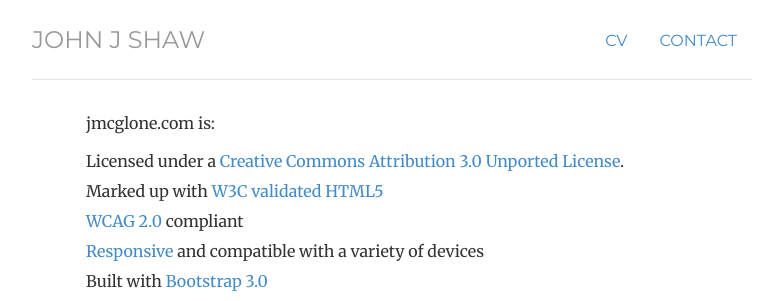
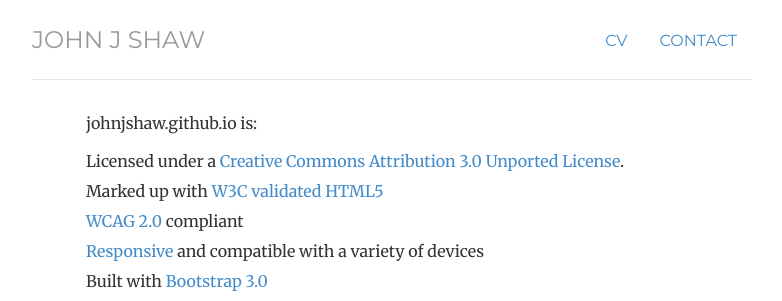
Before and after one commit to JohnJShaw/johnjshaw.github.io, a Jekyll site: the page built from about/index.html, in a window 1280 px wide. Shown: the top 301 px of the page, without its empty margins (248-1030 px from the left). Built offline with Jekyll 4.4.1, drawn with Linux system fonts in a browser that asks for light colours.

Commit message:
Update index.html

```diff
--- a/about/index.html
+++ b/about/index.html
@@ -6,7 +6,7 @@ description: Credits and information about the website johnjshaw.github.io, the
 
   <div class="about">
 
-    <p>jmcglone.com is:</p>
+    <p>johnjshaw.github.io is:</p>
 
       <ul class="list-unstyled">
         <li>Licensed under a <a rel="license" href="http://creativecommons.org/licenses/by/3.0/deed.en_US">Creative Commons Attribution 3.0 Unported License</a>. </li>
```
